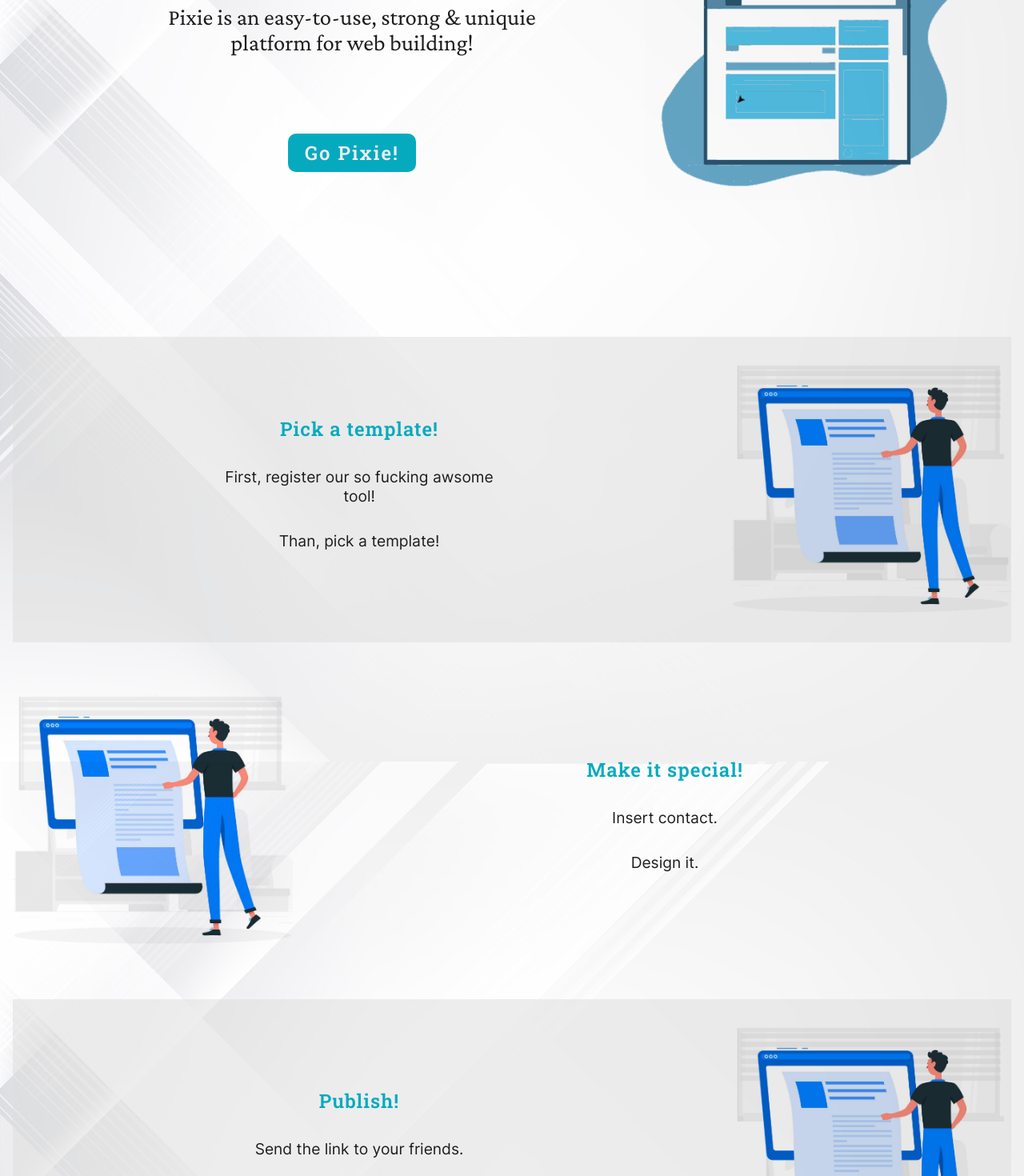
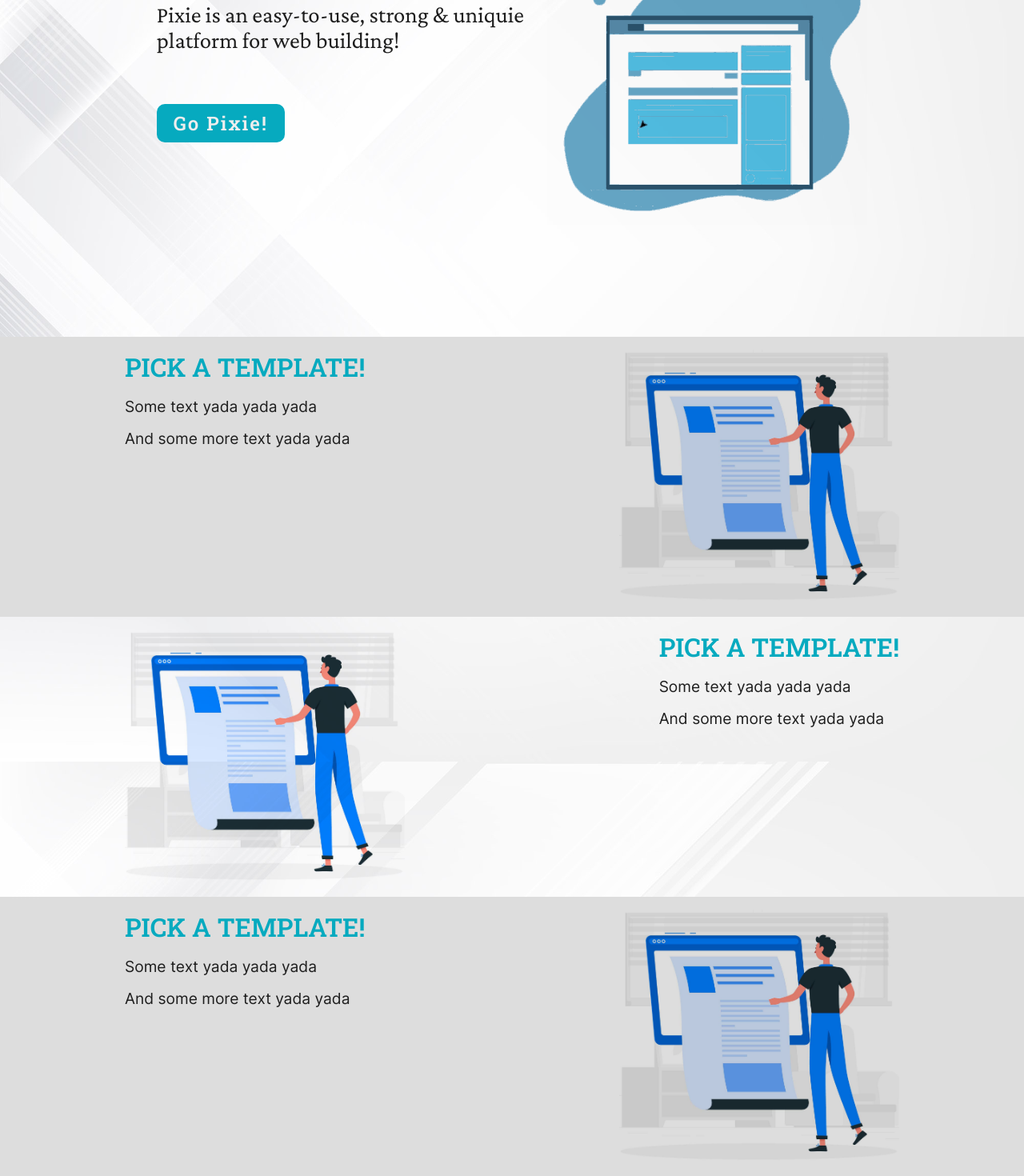
Before and after one commit to Lizon57/Pixie, a React (Create React App) app in the folder frontend/: page /#/ in a window 1280 px wide. Shown: the part 380-1850 px from the top of the page at 80% size. Built offline with nearby package versions, Linux system fonts and the light colour scheme.

Commit message:
change margin

```diff
--- a/frontend/src/pages/HomePage.jsx
+++ b/frontend/src/pages/HomePage.jsx
@@ -6,10 +6,9 @@
 
     return (
         <section className="homepage">
-            <section className="container">
             <section className="flex align-center justify-center hero-container">
                 <div>
-                        <h1 className="text-center title">Create a website you're proud of with <span>Pixie!</span></h1>
+                    <h1 className="title">Create a website you're proud of with <span>Pixie!</span></h1>
                     <div className="flex wrap">
                         <div className="flex column wrap content-container">
                             <p>Pixie is an easy-to-use, strong &amp; uniquie platform for web building!</p>
@@ -19,36 +18,47 @@
                     </div>
                 </div>
             </section>
-                <section className="section-container">
-                    <div className="guide-container">
-                        <div className="flex wrap">
-                            <div className="flex column align-center justify-center text">
+
+
+            <section>
+                <div className="guide-parse-background">
+                    <section className="container">
+                        <div className="flex wrap space-between">
+                            <div className="text">
                                 <h2>Pick a template!</h2>
-                                <p>First, register our so fucking awsome tool!</p>
-                                <p>Than, pick a template!</p>
+                                <p>Some text yada yada yada</p>
+                                <p>And some more text yada yada</p>
                             </div>
-                            <img src={construct} alt="Pick!" />
-                        </div>
-                        <div className="flex wrap">
-                            <img src={construct} alt="Build!" />
-                            <div className="flex column align-center justify-center text">
-                                <h2>Make it special!</h2>
-                                <p>Insert contact.</p>
-                                <p>Design it.</p>
-                            </div>
-                        </div>
-                        <div className="flex wrap">
-                            <div className="flex column align-center justify-center text">
-                                <h2>Publish!</h2>
-                                <p>Send the link to your friends.</p>
-                                <p>Get a lot of bullshit.</p></div>
-                            <img src={construct} alt="Build!" />
-                        </div>
+                            <img src={construct} alt="guide parse" />
                         </div>
                     </section>
-                {/* <section className="section-container">
-                Templates
-            </section> */}
+                </div>
+
+                <div className="guide-parse-background">
+                    <section className="container">
+                        <div className="flex wrap space-between">
+                            <div className="text">
+                                <h2>Pick a template!</h2>
+                                <p>Some text yada yada yada</p>
+                                <p>And some more text yada yada</p>
+                            </div>
+                            <img src={construct} className="parse-even" alt="guide parse" />
+                        </div>
+                    </section>
+                </div>
+
+                <div className="guide-parse-background">
+                    <section className="container">
+                        <div className="flex wrap space-between">
+                            <div className="text">
+                                <h2>Pick a template!</h2>
+                                <p>Some text yada yada yada</p>
+                                <p>And some more text yada yada</p>
+                            </div>
+                            <img src={construct} alt="guide parse" />
+                        </div>
+                    </section>
+                </div>
             </section>
         </section>
     );
--- a/frontend/src/styles/cmps/editor/_editor-side-nav.scss
+++ b/frontend/src/styles/cmps/editor/_editor-side-nav.scss
@@ -1,7 +1,7 @@
 // Editor side
 .editor-side-container {
   position: fixed;
-  border-inline-end: 1px solid $light-grey2;
+  border-inline-end: 2px solid $black;
   height: calc(100vh - 52px);
   min-width: rem(300px);
   width: rem(300px);
--- a/frontend/src/styles/pages/_home-page.scss
+++ b/frontend/src/styles/pages/_home-page.scss
@@ -10,6 +10,7 @@
 
 .hero-container {
   height: calc(100vh - 51px);
+  padding: 2rem;
 
   & h1 {
     color: $dark-blue;
@@ -18,12 +19,18 @@
     font-family: RobotoSlab;
     letter-spacing: 2px;
     text-transform: capitalize;
+    max-width: 32ch;
+    text-align: center;
 
     @include for-normal-layout {
       font-size: 3rem;
     }
 
-    & span{
+    @include for-wide-layout {
+      text-align: left;
+    }
+
+    & span {
       color: $azure;
     }
   }
@@ -31,16 +38,17 @@
   & .content-container {
     flex-grow: 1;
 
-    @include for-normal-layout {
-      justify-content: space-evenly;
-    }
-
     p {
       font-size: 1.8rem;
       font-family: CrimsonPro;
       text-align: center;
       margin: 2rem auto;
       max-width: 30ch;
+
+      @include for-wide-layout {
+        text-align: left;
+        margin-block: 4rem;
+      }
     }
 
     a {
@@ -59,6 +67,7 @@
 
       @include for-wide-layout {
         margin-block-end: -2rem;
+        margin-inline: 0;
       }
 
       &:hover {
@@ -86,59 +95,53 @@
   }
 }
 
-.guide-container {
-  margin: 0 auto;
-
-  & > .flex {
-    gap: 2rem;
-    padding-block: 2rem;
-    margin-block-end: 2rem;
+.guide-parse-background {
+  padding: 1rem;
 
   &:nth-child(odd) {
-      background-color: rgba($light-grey1, 0.5);
+    background-color: $light-grey1;
+  }
+
+  & .container {
+    max-width: 1000px;
   }
 
   & .text {
-      flex-grow: 1;
-
     & h2 {
       color: $azure;
+      font-size: 2rem;
       font-weight: $fw-bold;
       font-family: RobotoSlab;
-        letter-spacing: 1px;
-        margin-block-end: 1rem;
+      text-transform: uppercase;
     }
 
     & p {
       font-size: 1.2rem;
       font-family: inter;
       margin-block: 1rem;
-        text-align: center;
-        max-width: 15ch;
-
-        @include for-normal-layout {
-          max-width: 20ch;
-        }
-
-        @include for-wide-layout {
-          max-width: 30ch;
-        }
     }
   }
 
   & img {
-      margin: auto;
-      max-width: 90%;
-      order: 2;
+    @include for-mobile-layout {
+      display: none;
+    }
 
     @include for-narrow-layout {
-        width: 300px;
+      order: 2;
+      width: 150px;
     }
 
     @include for-normal-layout {
+      width: 250px;
+
+      &.parse-even{
+        order: -1;
+      }
+    }
+
+    @include for-wide-layout {
       width: 350px;
-        order: inherit;
     }
   }
 }
-}
```
Also changed, not shown: frontend/src/cmps/editor/editor-elements/elements/headers/Header5.jsx (deleted, +0 -60 lines). Lines whose indentation alone changed are shown as unchanged.
